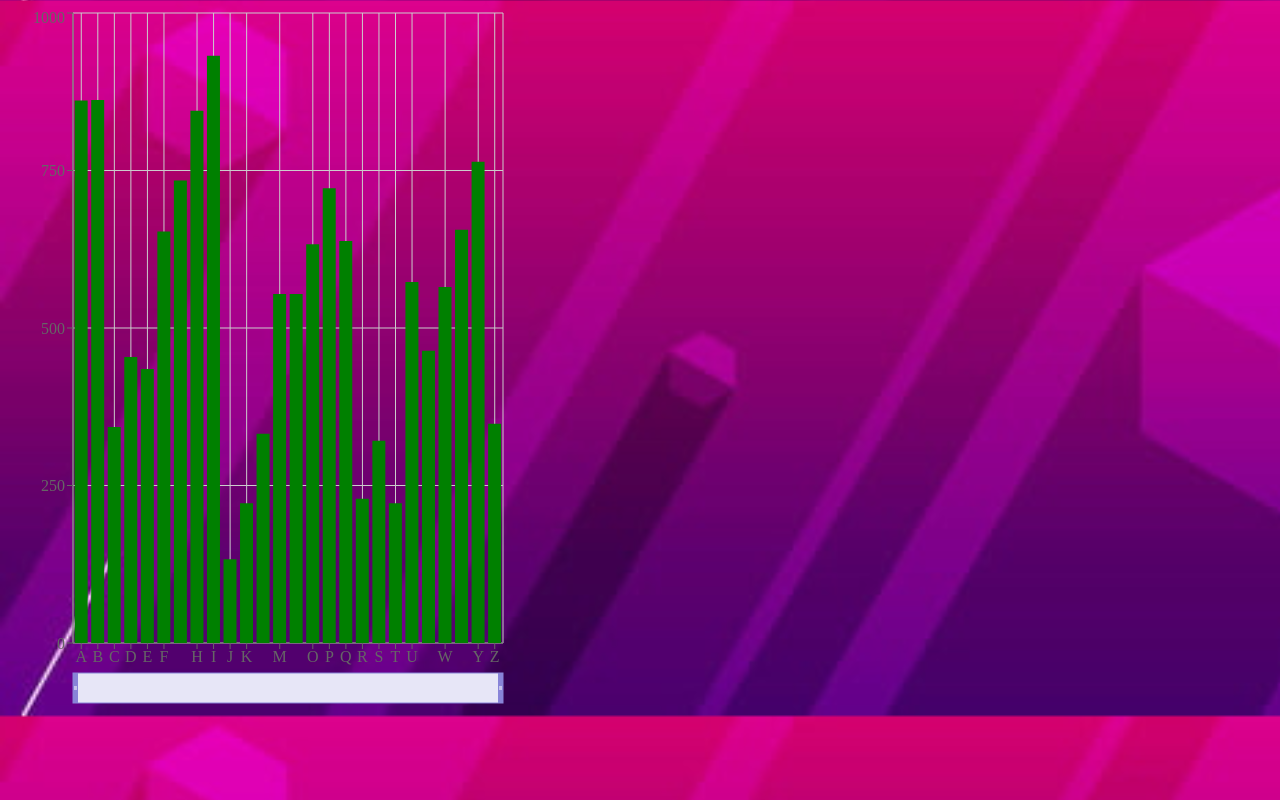
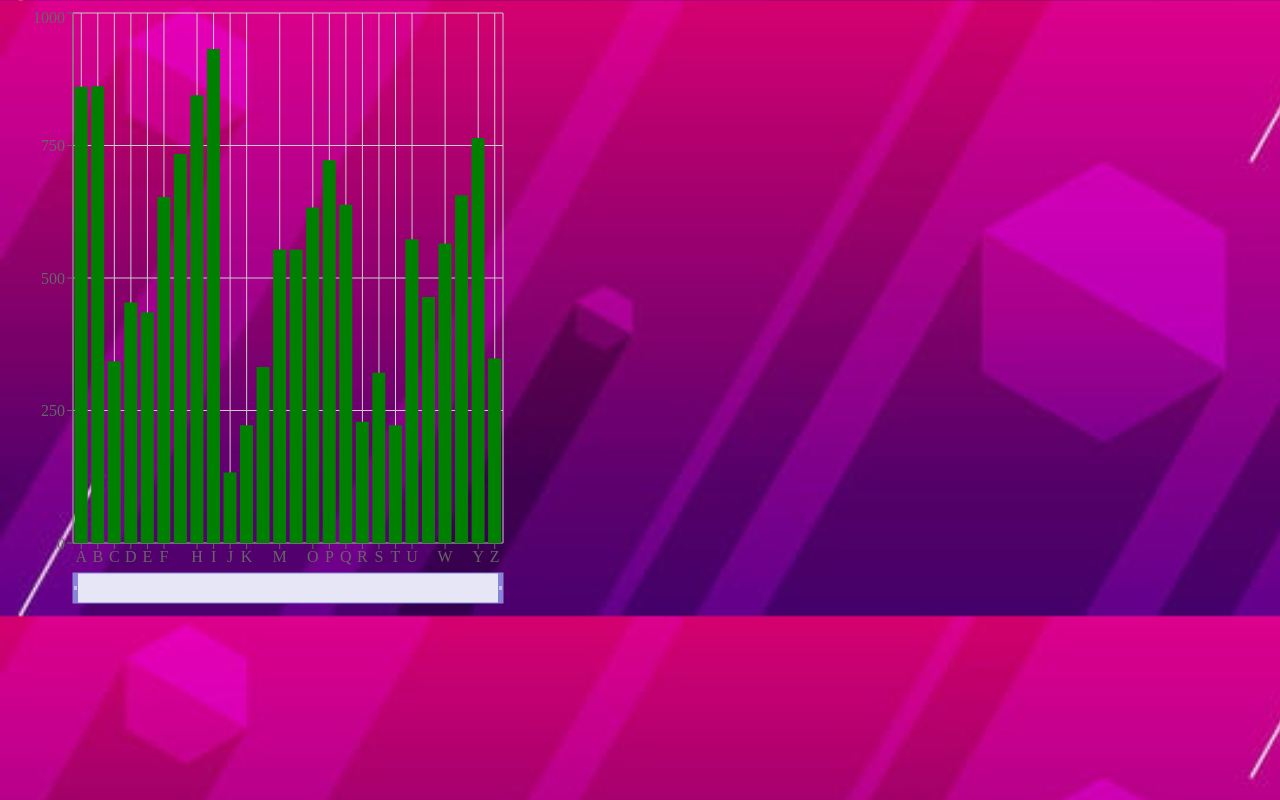
Before and after one commit to code1511/YourBeat, a React (Create React App) app in the folder music/: page / in a window 1280 px wide. Built offline with nearby package versions, Linux system fonts and the light colour scheme.

Commit message:
rechart js

```diff
--- a/music/src/App.js
+++ b/music/src/App.js
@@ -5,8 +5,7 @@ import { BarChart, Bar, Brush, XAxis,
 
 
 const App = () => {
-
-// Sample data
+//sample values to plot the chart
 const data = [
 
   {name:'A', x:861},
@@ -65,7 +64,7 @@ const data = [
 
 return (
 
-  <BarChart width={500} height={700} data={data} >
+  <BarChart width={500} height={600} data={data} >
 
       <CartesianGrid/>
 
```
